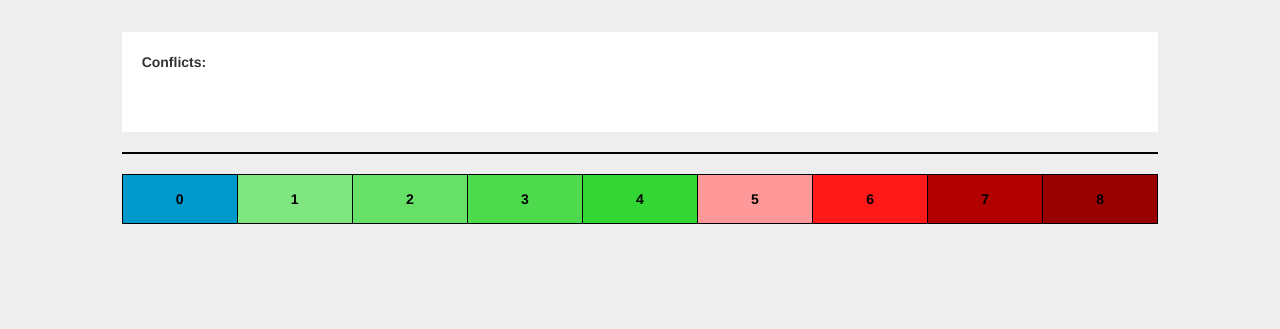
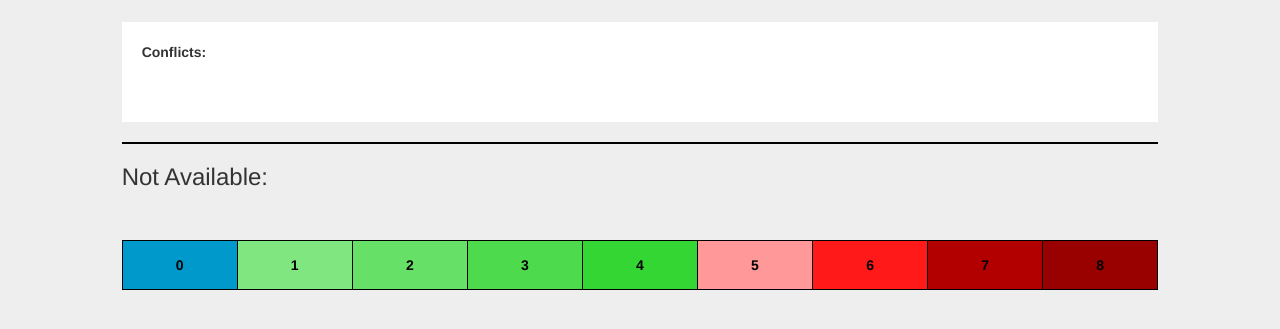
Before and after one commit to mitdancetroupe/dt, a Django app: template templates/auditions/availability.html in a window 1280 px wide. Shown: the part 68-397 px from the top of the page. Run offline with Django 3.2, Linux system fonts and the light colour scheme; the template is opened without the code that fills it, so the values that code supplies are empty; some libraries are stand-ins or nearby versions.

Commit message:
fix where not available shows up

```diff
--- a/templates/auditions/availability.html
+++ b/templates/auditions/availability.html
@@ -7,7 +7,6 @@
 
 {% block content %}
     {{num_prefsheets}} total prefs
-    <p id="notavailable"></p>
     <div id="reasons-container">
         <b>Conflicts: <span id="reasons-time"></span></b>
         <div id="reasons-perm">
@@ -20,6 +19,8 @@
         </div>
     </div>
     <div id="availability-table"></div>
+    <h3>Not Available:</h3>
+    <p id="notavailable"></p>
     <br>
     <script src="{{ STATIC_URL }}js/vendor/jquery.js"></script>
     <script src="https://cdnjs.cloudflare.com/ajax/libs/lodash.js/2.4.1/lodash.js"></script>
```
